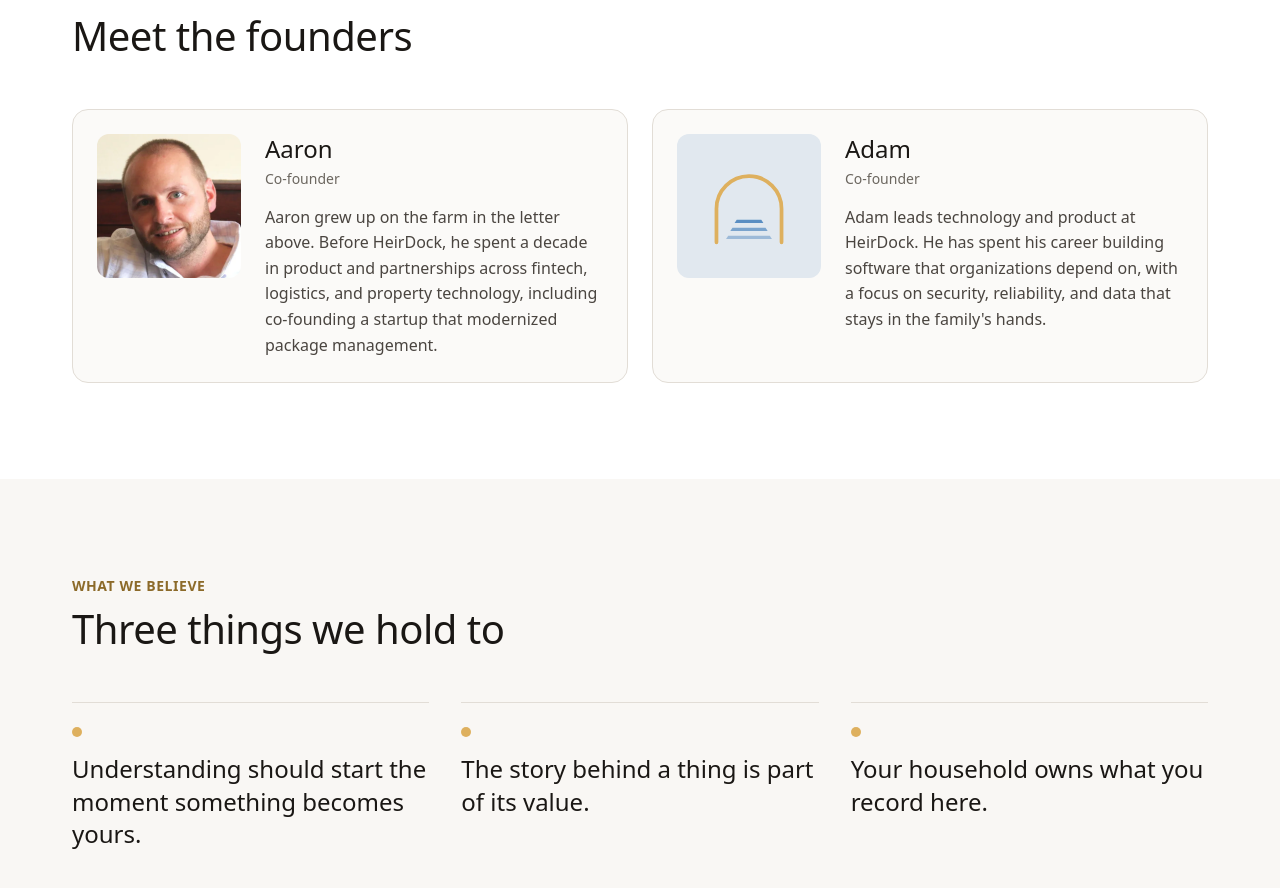
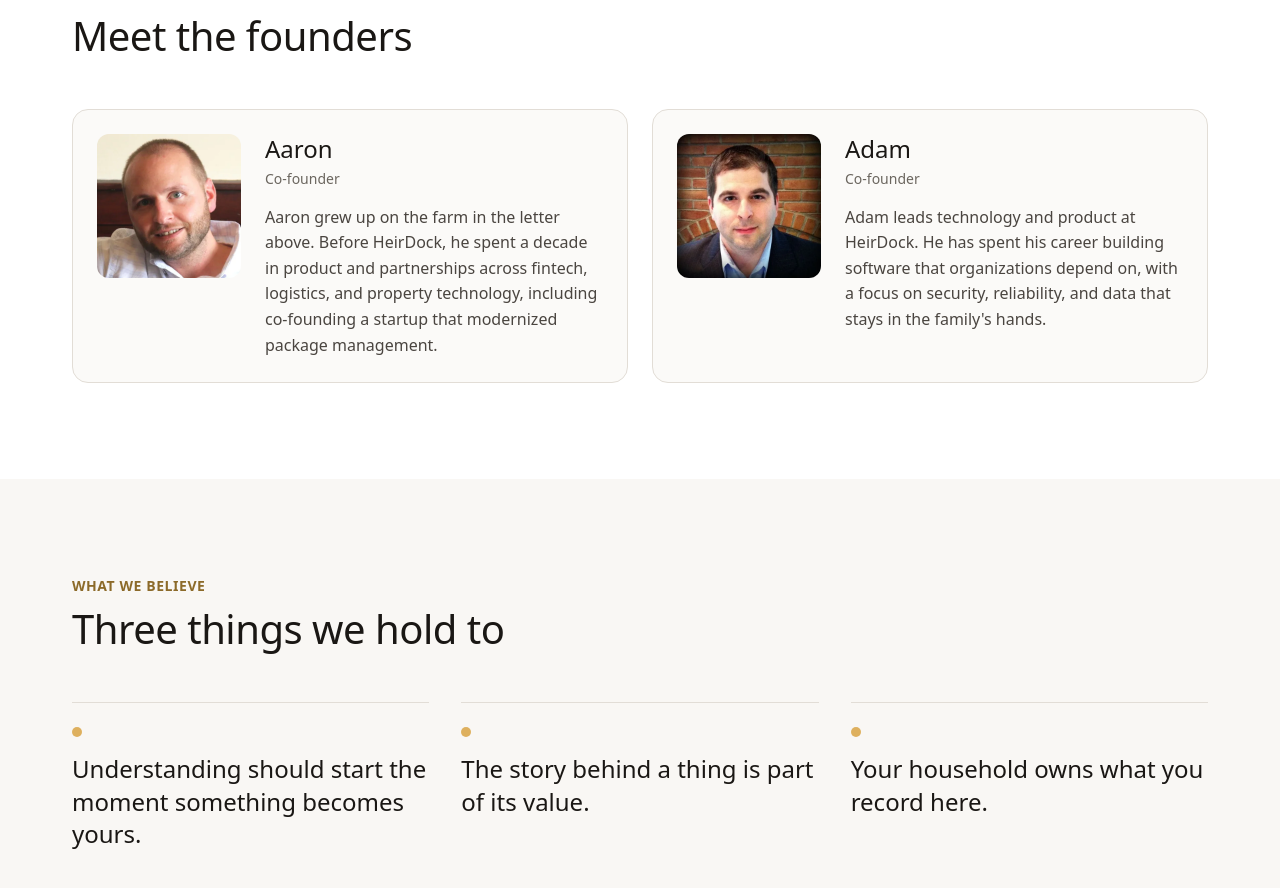
Before and after one commit to HeirDock/heirdock-website, a React (Vite) app in the folder apps/web/: page /company/about in a window 1280 px wide. Shown: the part 2760-3648 px from the top of the page. Built offline with nearby package versions, Linux system fonts and the light colour scheme.

Commit message:
About: Adam's portrait on his founder card

```diff
--- a/apps/web/src/pages/company/About.tsx
+++ b/apps/web/src/pages/company/About.tsx
@@ -3,6 +3,7 @@ import Drawing from "../../components/Drawing";
 import Icon from "../../components/Icon";
 import Planks from "../../components/Planks";
 import aaronUrl from "../../assets/images/about/aaron.webp";
+import adamUrl from "../../assets/images/about/adam.webp";
 
 export default function About() {
   return (
@@ -118,14 +119,15 @@ export default function About() {
               </div>
             </article>
             <article className="founder-card">
-              <div className="founder-card__portrait founder-card__portrait--mark">
-                <svg className="drawing drawing--light" viewBox="0 0 300 300" fill="none" aria-hidden="true" focusable="false">
-                  <path className="drawing__accent" d="M28 286 V160 a122 122 0 0 1 244 0 V286" strokeWidth="14" strokeLinecap="round" />
-                  <polygon className="drawing__planks" points="96,214 204,214 196,202 104,202" />
-                  <polygon className="drawing__planks" points="80,244 220,244 212,232 88,232" opacity=".75" />
-                  <polygon className="drawing__planks" points="64,274 236,274 228,262 72,262" opacity=".5" />
-                </svg>
-              </div>
+              <img
+                className="founder-card__portrait"
+                src={adamUrl}
+                width={144}
+                height={144}
+                alt="Adam, co-founder of HeirDock"
+                decoding="async"
+                loading="lazy"
+              />
               <div className="founder-card__body">
                 <h3 className="founder-card__name">Adam</h3>
                 <span className="founder-card__role">Co-founder</span>
--- a/apps/web/src/styles/components.css
+++ b/apps/web/src/styles/components.css
@@ -2977,18 +2977,6 @@
   object-fit: cover;
 }
 
-/* No photo: the arch and planks on a tint tile of the same size. */
-.founder-card__portrait--mark {
-  display: flex;
-  align-items: center;
-  justify-content: center;
-  background: var(--stack-tint-navy);
-}
-
-.founder-card__portrait--mark .drawing {
-  width: 80px;
-}
-
 .founder-card__body {
   min-width: 0;
 }
```
Also changed, not shown: apps/web/src/assets/images/about/adam.webp (added).
